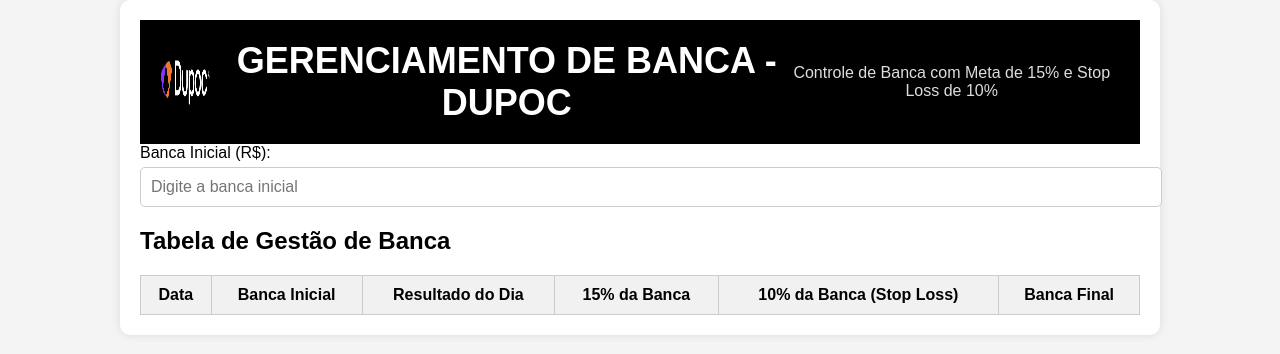
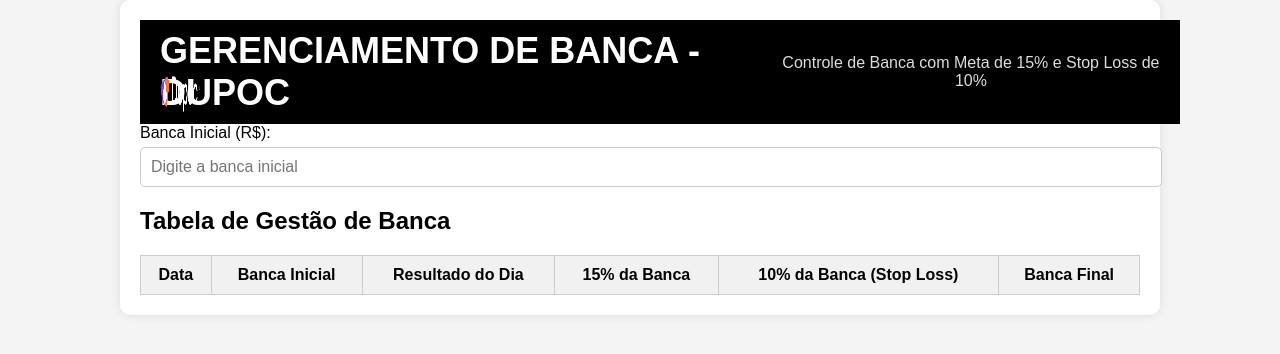
Before and after one commit to Planilhadupoc/Gerenciamento, a plain HTML site: page index.html in a window 1280 px wide. Drawn offline with Linux system fonts and the light colour scheme.

Commit message:
Update styles.css

```diff
--- a/assets/css/styles.css
+++ b/assets/css/styles.css
@@ -18,10 +18,17 @@ body {
 header {
     display: flex;
     align-items: center;
-    justify-content: space-between;
+    justify-content: flex-start; /* Alinha logo e título à esquerda */
     background-color: #000; /* Fundo preto */
-    padding: 20px;
+    padding: 10px 20px;
+    width: 100%;
     color: white;
+    position: relative;
+}
+
+.titulo {
+    flex-grow: 1;
+    text-align: center;
 }
 
 header h1 {
@@ -30,8 +37,6 @@ header h1 {
     font-size: 36px;
     text-transform: uppercase; /* Maiúsculo */
     margin: 0;
-    flex-grow: 1; /* Faz o título ocupar o espaço restante */
-    text-align: center;
 }
 
 header p {
@@ -42,10 +47,11 @@ header p {
 }
 
 .logo img {
-    width: 50px; /* Tamanho ajustável para a logo */
-    height: 50px;
+    width: 40px; /* Tamanho ajustável para a logo */
+    height: 40px;
     border-radius: 50%;
-    margin-right: 20px;
+    position: absolute;
+    left: 20px; /* Posiciona mais no canto esquerdo */
 }
 
 .input-group {
```
